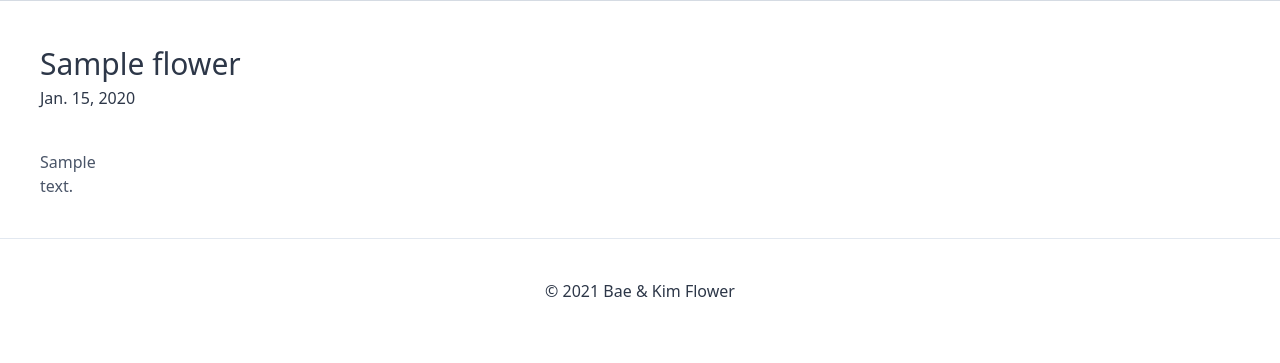
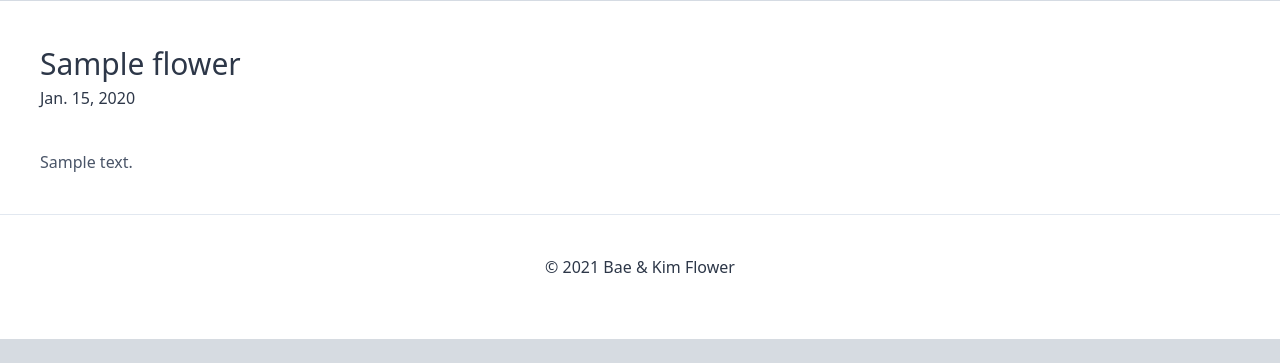
Before and after one commit to MinSooB/flower, a Django app: page /1 in a window 1280 px wide. Shown: the part 695-1058 px from the top of the page. After the commit the page ends 1034 px from the top, so only its background shows below. Run offline with Django 3.2, Linux system fonts and the light colour scheme; tables that the repository leaves empty hold one stand-in row (values such as "Sample post"); grey boxes marked "Sample" are stand-in pictures; style sheets or scripts are compiled from the project's sources; some libraries are stand-ins or nearby versions.

Commit message:
v 1.1 추가수정

```diff
--- a/templates/flowers/flower_detail.html
+++ b/templates/flowers/flower_detail.html
@@ -13,7 +13,7 @@
     <div class="container mx-10 flex flex-col justify-between w-full">
         <span class="text-3xl mt-10">{{flower.name}}</span>
         <span class="text-medium mb-10">{{flower.created.date}}</span>
-        <span class="w-20 text-gray-700 font-light mb-10">{{flower.description}}</span>
+        <span class=" text-gray-700 font-light mb-10">{{flower.description}}</span>
     </div>
 
 
```
